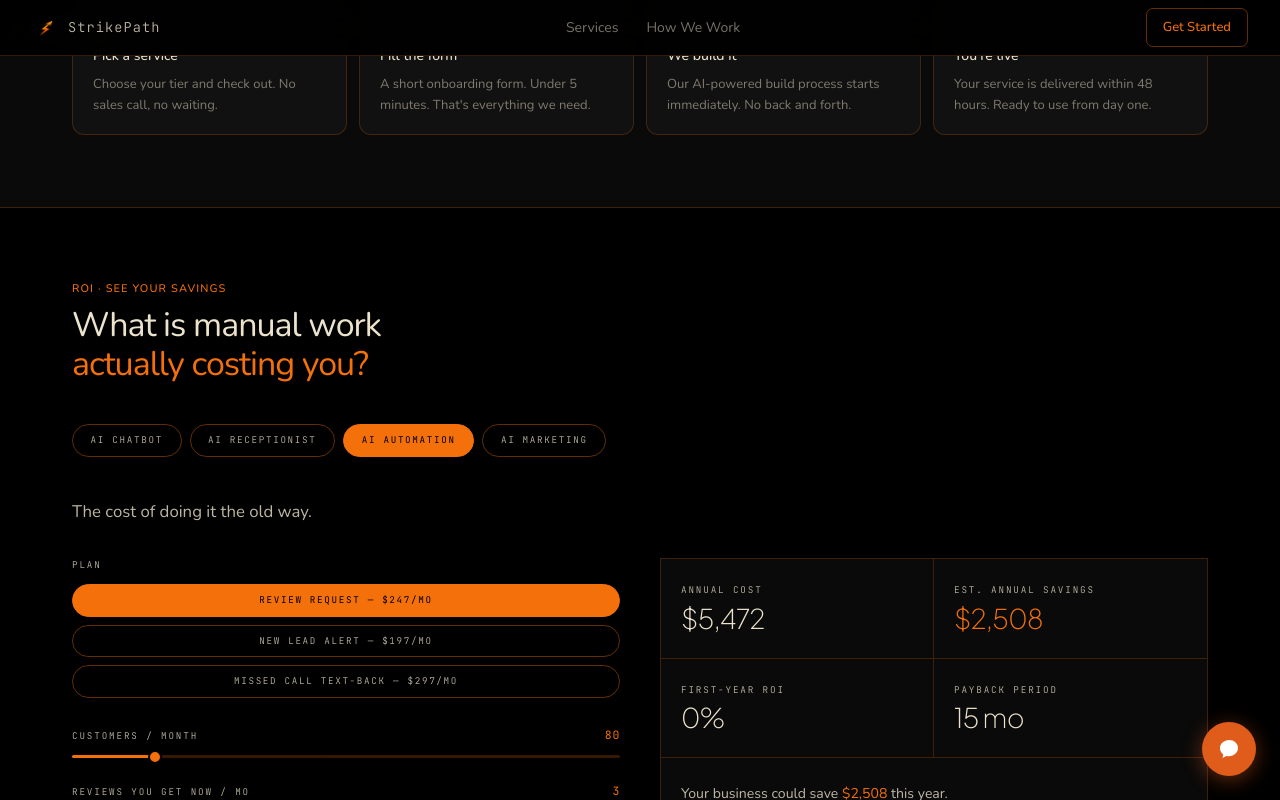
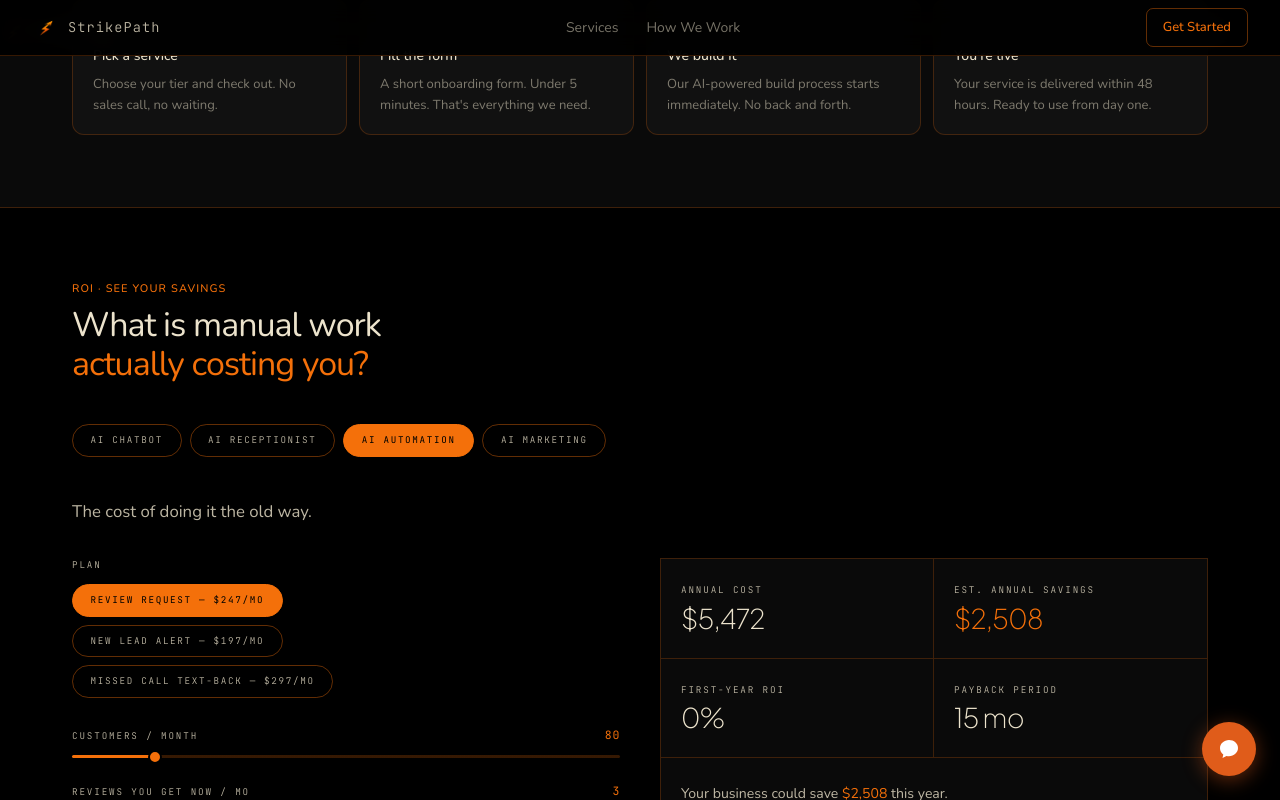
Before and after one commit to strikepathco/strikepath-website, a Next.js app: page / in a window 1280 px wide. Both pictures are taken after a click on the button "AI AUTOMATION". Shown: the part 1579-2379 px from the top of the page. Built offline with nearby package versions, Linux system fonts and the light colour scheme.

Commit message:
Fix automation pills to auto-width stacked vertically in ROI calculator
Co-Authored-By: Claude Sonnet 4.6 <noreply@anthropic.com>

```diff
--- a/app/components/ROICalculator.tsx
+++ b/app/components/ROICalculator.tsx
@@ -383,7 +383,7 @@ export default function ROICalculator() {
               {/* Automation selector */}
               <div style={{ marginBottom: '1.75rem' }}>
                 <span style={{ ...monoXs, display: 'block', marginBottom: '0.65rem' }}>Plan</span>
-                <div style={{ display: 'flex', flexDirection: 'column', gap: '0.5rem' }}>
+                <div style={{ display: 'flex', flexDirection: 'column', alignItems: 'flex-start', gap: '0.5rem' }}>
                   {([
                     { id: 'review-request', label: 'Review Request — $247/mo' },
                     { id: 'new-lead-alert', label: 'New Lead Alert — $197/mo' },
@@ -408,7 +408,7 @@ export default function ROICalculator() {
                           color: active ? '#000' : 'var(--bone-dim)',
                           cursor: 'pointer',
                           transition: 'background 0.2s ease, border-color 0.2s ease, color 0.2s ease',
-                          width: '100%',
+                          whiteSpace: 'nowrap',
                         }}
                       >
                         {opt.label}
```
